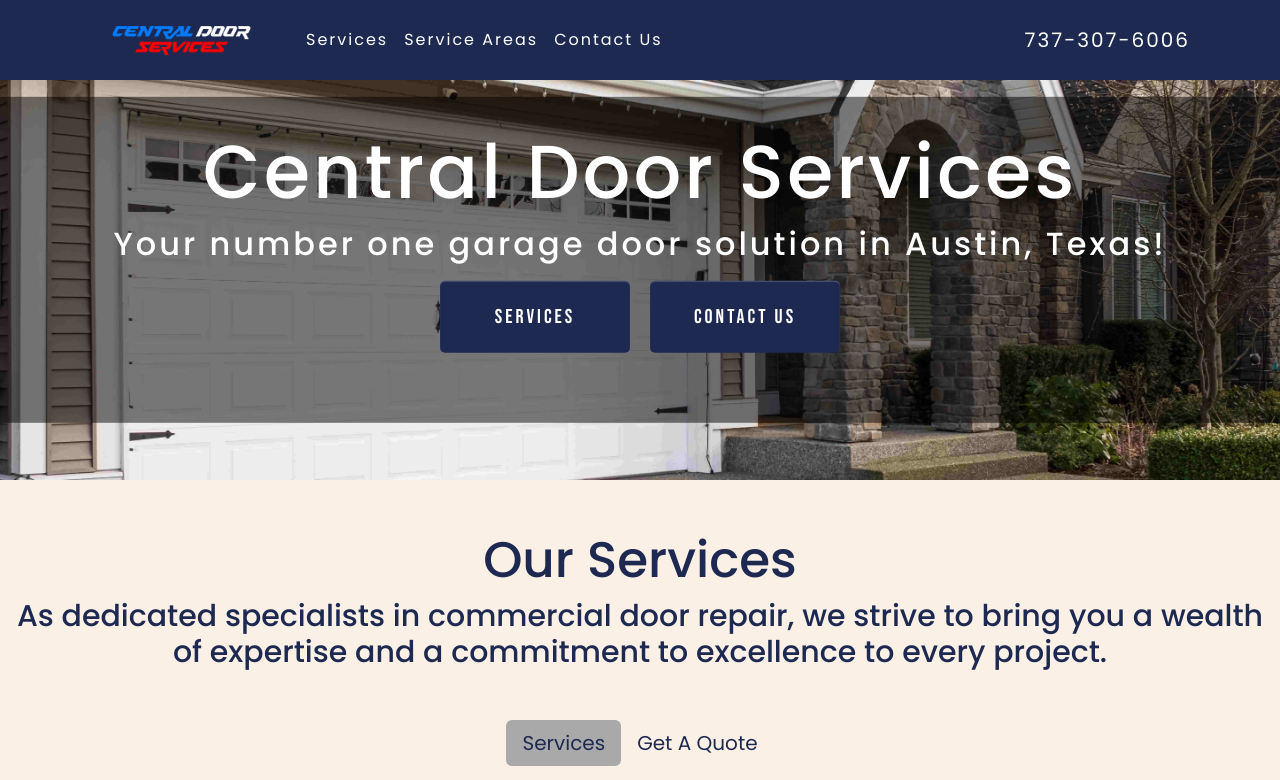
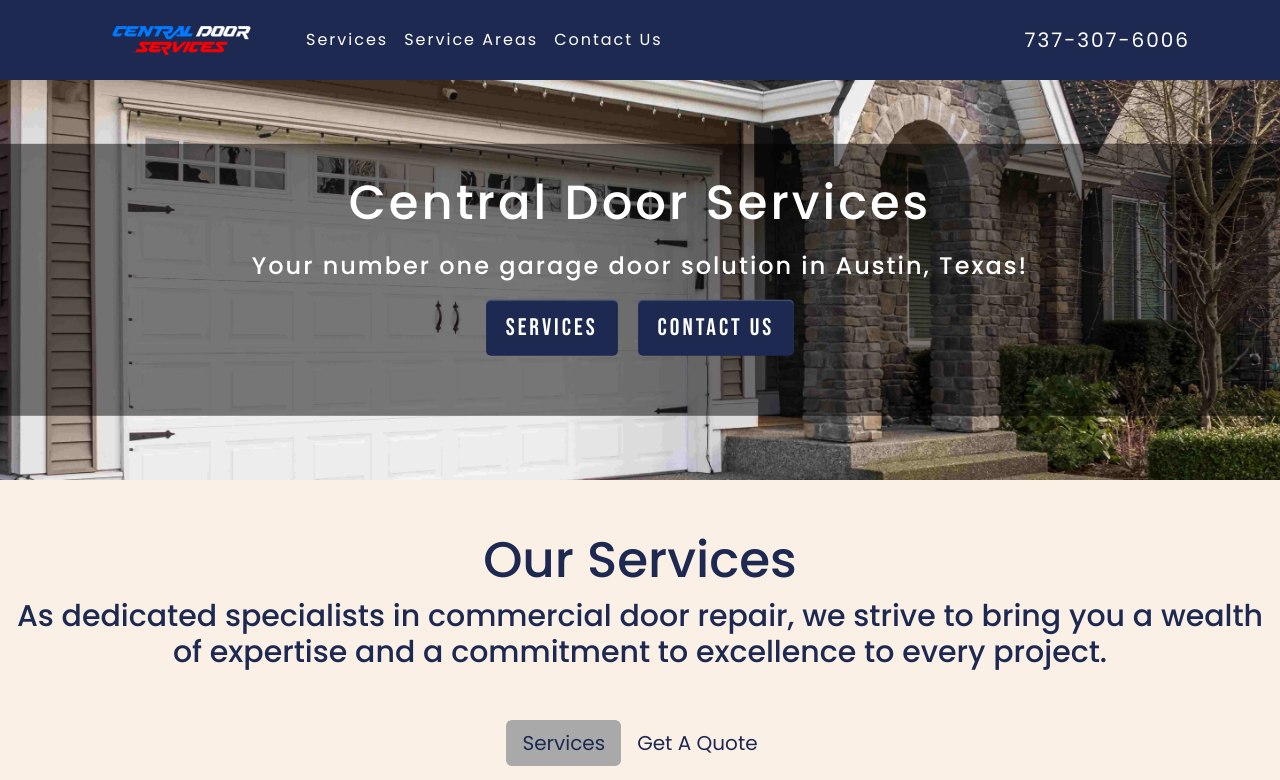
Before and after one commit to oballematt/centraldoorservices, a React (Vite) app: page / in a window 1280 px wide. Shown: the top 780 px of the page. Built offline with nearby package versions, Linux system fonts and the light colour scheme; grey boxes are pictures that could not be loaded.

Commit message:
changing header

```diff
--- a/src/Components/Header/Header.jsx
+++ b/src/Components/Header/Header.jsx
@@ -1,25 +1,27 @@
 import React from "react";
-import Button from 'react-bootstrap/Button';
+import Button from "react-bootstrap/Button";
 
 const Header = (props) => {
-  // Calculate the dynamic height for the image
-  const imageHeight = window.innerHeight * 0.5; // Adjust the multiplier as needed
-
   return (
     <div style={headerContainerStyle}>
       <img
-        src="/images/shutterstock_2267418927123.jpg"
+        srcSet="/images/shutterstock_2267418927123.jpg 400w, /images/shutterstock_2267418927123.jpg 800w, /images/shutterstock_2267418927123.jpg 1200w"
+        sizes="(max-width: 400px) 400px, (max-width: 800px) 800px, 1200px"
         alt="Central Door Services"
-        style={{ ...imageStyle, height: `${imageHeight}px` }} // Set height dynamically
+        style={imageStyle}
         loading="lazy"
       />
       <div style={textContainerStyle}>
         <div style={overlayStyle}>
-          <h1 style={{ fontSize: "75px" }}>Central Door Services</h1>
-          <h2>Your number one garage door solution in Austin, Texas!</h2>
-          <div style={{ display: "flex", justifyContent: "center" }}>
-            <Button style={buttonStyles} onClick={props.serviceClick}>Services</Button>
-            <Button style={buttonStyles} onClick={props.contactClick}>Contact Us</Button>
+          <h1 style={headerTextStyle}>Central Door Services</h1>
+          <h2 style={subheaderTextStyle}>Your number one garage door solution in Austin, Texas!</h2>
+          <div style={buttonContainerStyle}>
+            <Button style={buttonStyles} onClick={props.serviceClick}>
+              Services
+            </Button>
+            <Button style={buttonStyles} onClick={props.contactClick}>
+              Contact Us
+            </Button>
           </div>
         </div>
       </div>
@@ -34,43 +36,76 @@
 
 const imageStyle = {
   width: "100%",
+  height: "100%",
   objectFit: "cover",
   margin: "0",
 };
 
 const textContainerStyle = {
   position: "absolute",
-  top: "45%",
+  top: "50%",
   left: "50%",
   transform: "translate(-50%, -50%)",
   textAlign: "center",
   color: "white",
-  letterSpacing: "3px",
   width: "100%",
 };
 
 const overlayStyle = {
   background: "rgba(0, 0, 0, 0.5)",
   padding: "30px 0 60px 0",
-  width: "100%",
-  textAlign: "center",
+};
+
+const headerTextStyle = {
+  fontSize: "3rem",
+  letterSpacing: "3px",
+
+};
+
+const subheaderTextStyle = {
+  fontSize: "1.5rem",
+  letterSpacing: "2px",
+  margin: "20px 0",
+};
+
+const buttonContainerStyle = {
+  display: "flex",
+  justifyContent: "center",
+  marginTop: "20px",
 };
 
 const buttonStyles = {
-  backgroundColor: 'rgb(29,41,81)',
-  borderRadius: '5px',
-  borderStyle: 'none',
-  boxShadow: 'rgba(245, 244, 247, .25) 0 1px 1px inset',
-  color: '#fff',
-  cursor: 'pointer',
-  fontFamily: 'Bebas Neue, sans-serif',
-  fontSize: '20px',
-  fontWeight: '500',
-  lineHeight: '60px',
-  textAlign: 'center',
-  width: '190px',
-  letterSpacing: "3px",
-  margin: "10px"
+  backgroundColor: "rgb(29,41,81)",
+  borderRadius: "5px",
+  borderStyle: "none",
+  boxShadow: "rgba(245, 244, 247, .25) 0 1px 1px inset",
+  color: "#fff",
+  cursor: "pointer",
+  fontFamily: "Bebas Neue, sans-serif",
+  fontSize: "1.5rem",
+  fontWeight: "500",
+  lineHeight: "1.5",
+  textAlign: "center",
+  padding: "10px 20px",
+  margin: "0 10px",
+  letterSpacing: "3px"
 };
 
+// Media query for smaller screens
+// const mediaQuery = `@media screen and (max-width: 768px) {
+//   .header-container {
+//     height: 70vh; /* Adjust as needed */
+//   }
+
+//   .overlay {
+//     padding: 20px 0 40px 0;
+//   }
+
+//   .button-container Button {
+//     font-size: 1.2rem; /* Adjust as needed */
+//     padding: 8px 16px; /* Adjust padding as needed */
+//     margin: 0 5px; /* Adjust margin as needed */
+//   }
+// }`;
+
 export default Header;
--- a/src/Components/Navbar/Navbar.jsx
+++ b/src/Components/Navbar/Navbar.jsx
@@ -21,7 +21,9 @@
             }
             alt="Central Door Services"
           />
-          {window.innerWidth <= 991 ? 'Central Door Services' : ""}
+          {window.innerWidth <= 991
+          ? (window.innerWidth <= 381 ? "" : 'Central Door Services')
+          : ""}
         </Navbar.Brand>
         <Navbar.Toggle
           style={{ backgroundColor: "white" }}
```
